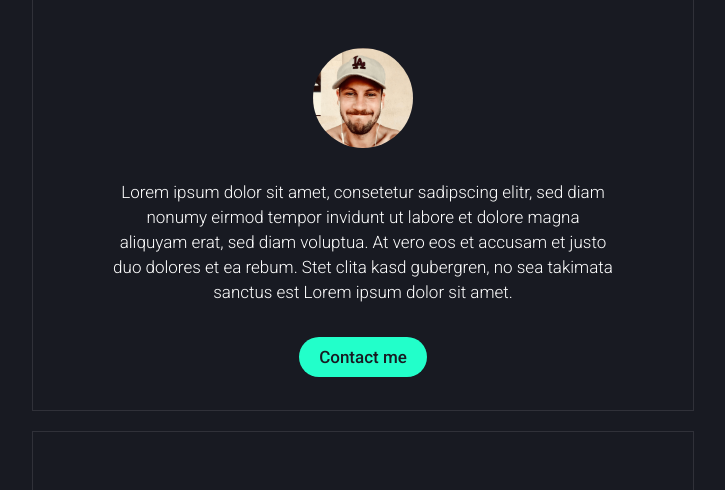
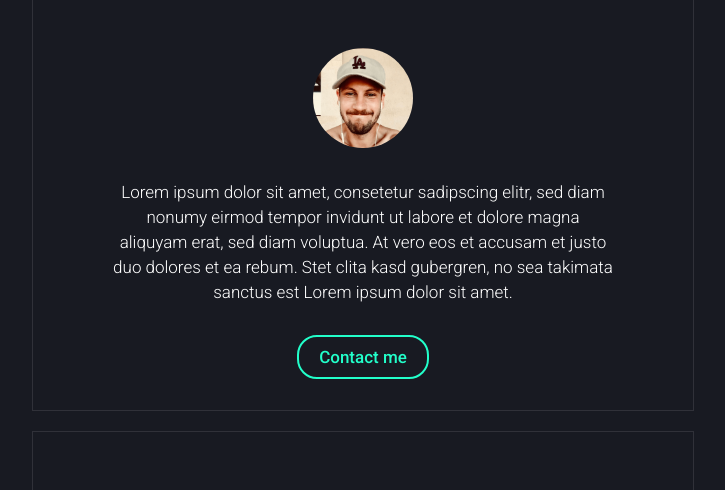
Before and after one commit to niklasheyden/profile, a plain HTML site: page index.html in a window 1280 px wide. In both pictures the pointer is over the link "Contact me". Shown: the part 180-670 px from the top of the page, without its empty margins (277-1002 px from the left). Drawn offline with Linux system fonts and the light colour scheme.

Commit message:
my profile page

```diff
--- a/style.css
+++ b/style.css
@@ -23,7 +23,7 @@ a {
   color: #22FFCA;
 }
 
-a:hover:;btn{
+a:hover.btn{
   background-color: #181a22;
   border: 2px solid #22FFCA;
   color: #22FFCA;
```
